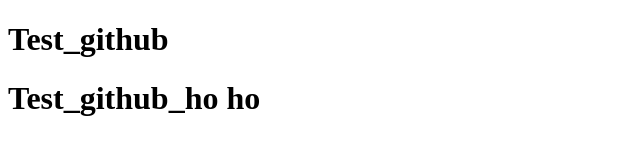
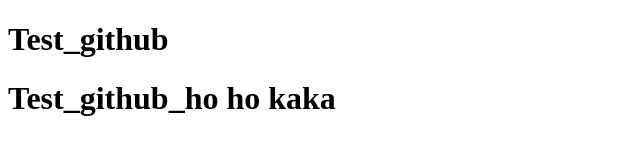
Before and after one commit to LinhTinh1005/github-demo, a plain HTML site: page index.html in a window 1280 px wide. Shown: the whole page, without its empty margins (0-640 px from the left). Drawn offline with Linux system fonts and the light colour scheme.

Commit message:
Sua file de tao còn

```diff
--- a/index.html
+++ b/index.html
@@ -8,7 +8,7 @@
 </head>
 <body>
     <h1>Test_github</h1>
-    <h1>Test_github_ho ho
+    <h1>Test_github_ho ho kaka
     </h1>
 
 </body>
```
